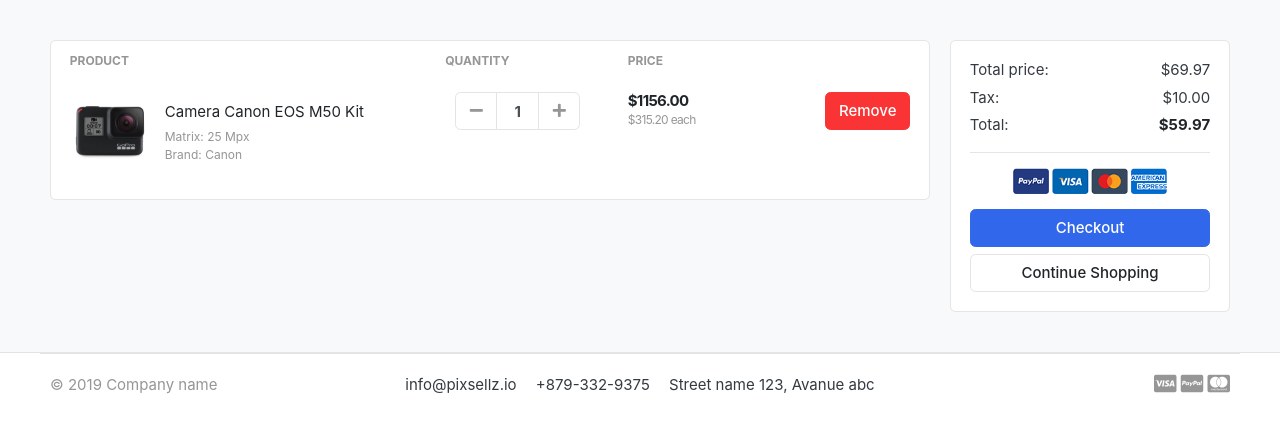
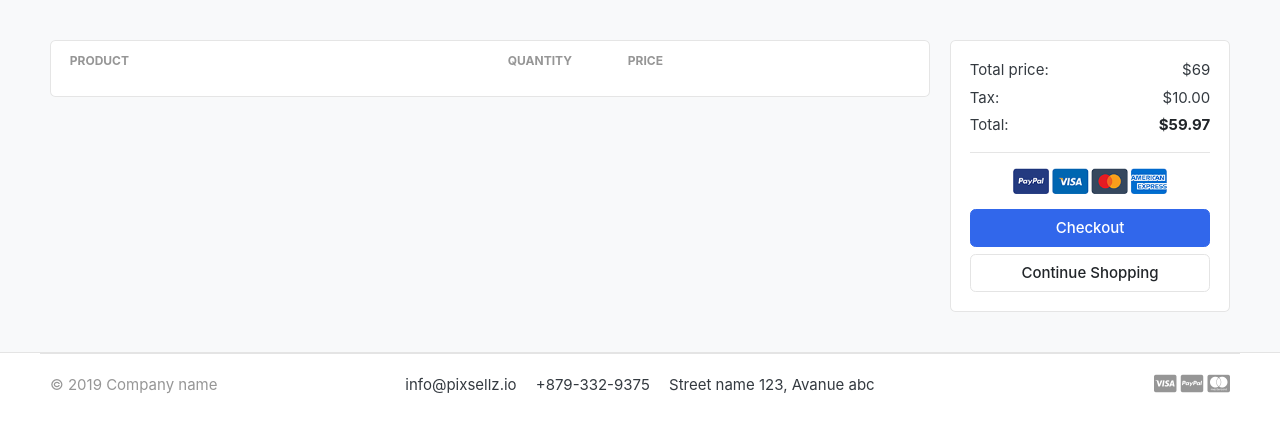
Before and after one commit to KeepQuite-cyber/E-Commerce, a Django app: page /carts/ in a window 1280 px wide. Shown: the part 118-542 px from the top of the page. Run offline with Django 5.2, Linux system fonts and the light colour scheme; data comes from the database, SQL or seed files in the repository; both versions use the stored data as it was after the commit; lists and menus that the app fills with data are empty; some libraries are stand-ins or nearby versions; some web fonts are replaced.

Commit message:
Template setup for cart page

```diff
--- a/carts/views.py
+++ b/carts/views.py
@@ -1,16 +1,15 @@
 from django.shortcuts import render , redirect
 from store.models import Product
 from .models import Cart , CartItem
-from django.http import HttpResponse
 # Create your views here.
 
 
 def _cart_id(request):
     cart = request.session.session_key
     if not cart:
-        cart = request.session.create()
+        request.session.create()
+        cart = request.session.session_key
     return cart
-
 
 def add_cart(request , product_id):
     product = Product.objects.get(id=product_id)
@@ -36,5 +35,21 @@
         cart_item.save()
     return redirect('cart')
 
-def cart(request):
-    return render(request , "store/cart.html")
+def cart(request , total = 0, quantity = 0, cart_items = None):
+    try:
+        cart = Cart.objects.get(cart_id=_cart_id(request))
+        cart_items = CartItem.objects.filter(cart = cart , is_active = True)
+
+        for cart_item in cart_items:
+            total += (cart_item.product.price * cart_item.quantity)
+            quantity += cart_item.quantity
+
+    except Cart.DoesNotExist:
+        print("Except block running")
+
+    context = {
+        'total' : total,
+        'quantity' : quantity,
+        'cart_items' : cart_items
+    }
+    return render(request , "store/cart.html" , context)
--- a/templates/store/cart.html
+++ b/templates/store/cart.html
@@ -20,13 +20,14 @@
 </tr>
 </thead>
 <tbody>
+	{% for item in cart_items %}
 <tr>
 	<td>
 		<figure class="itemside align-items-center">
-			<div class="aside"><img src="{% static "./images/items/11.jpg" %}" class="img-sm"></div>
+			<div class="aside"><img src="{{ item.product.images.url }}" class="img-sm"></div>
 			<figcaption class="info">
-				<a href="#" class="title text-dark">Camera Canon EOS M50 Kit</a>
-				<p class="text-muted small">Matrix: 25 Mpx <br> Brand: Canon</p>
+				<a href="#" class="title text-dark">{{ item.product.product_name }}</a>
+				<p class="text-muted small">Color: 25 Mpx <br> Size: Canon</p>
 			</figcaption>
 		</figure>
 	</td>
@@ -46,7 +47,7 @@
 	</td>
 	<td>
 		<div class="price-wrap">
-			<var class="price">$1156.00</var>
+			<var class="price">${{ item.product.price }}</var>
 			<small class="text-muted"> $315.20 each </small>
 		</div> <!-- price-wrap .// -->
 	</td>
@@ -54,6 +55,10 @@
 	<a href="" class="btn btn-danger"> Remove</a>
 	</td>
 </tr>
+
+{% endfor %}
+
+
 </tbody>
 </table>
 </div> <!-- card.// -->
@@ -65,7 +70,7 @@
 		<div class="card-body">
 			<dl class="dlist-align">
 			  <dt>Total price:</dt>
-			  <dd class="text-right">$69.97</dd>
+			  <dd class="text-right">$69</dd>
 			</dl>
 			<dl class="dlist-align">
 			  <dt>Tax:</dt>
```
Also changed, not shown: db.sqlite3.
